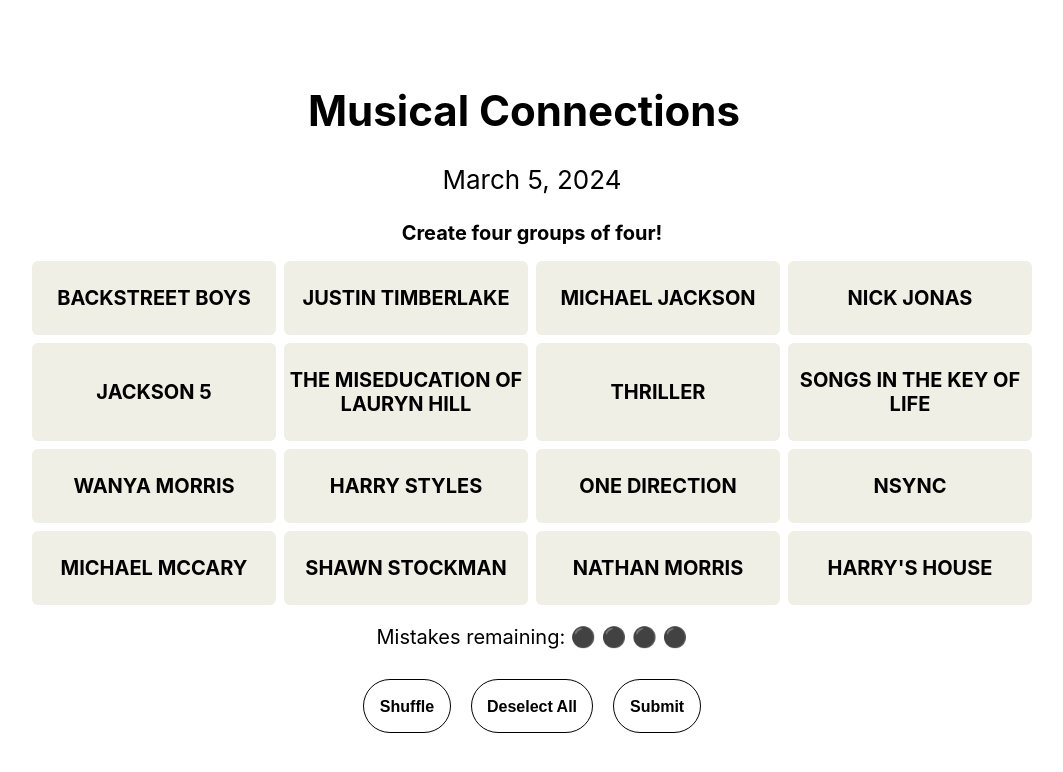
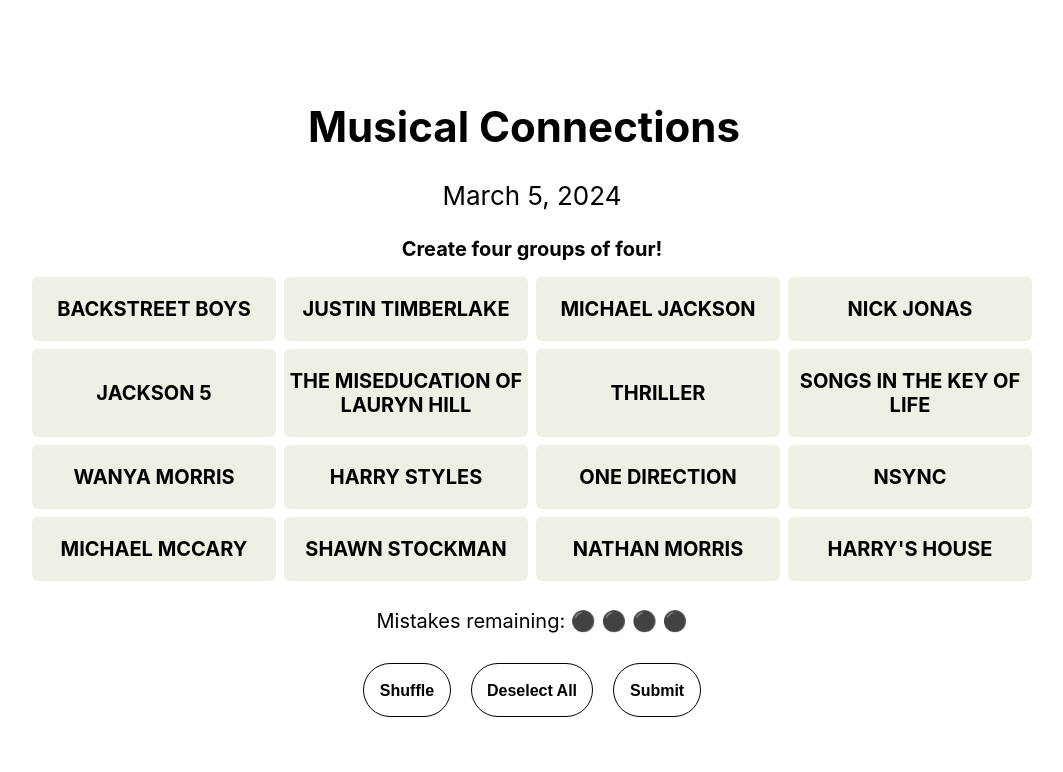
Before and after one commit to roxyabedi/musical-connections, a React (Create React App) app: page / in a window 1280 px wide. Shown: the top 772 px of the page, without its empty margins (108-1171 px from the left). Built offline with nearby package versions, Linux system fonts and the light colour scheme.

Commit message:
fix styling for mistakes remaining and buttons

```diff
--- a/src/App.css
+++ b/src/App.css
@@ -33,15 +33,13 @@
 }
 
 .container {
-  /* grid-template-rows: repeat(4, 1fr); */
   width: 1000px;
   word-wrap: break-word;
   display: grid;
   gap: 8px;
-  height: calc(3 * 8px + 4 * 80px);
-  bottom: 0;
   grid-template-columns: repeat(4, 1fr);
-  /* position: absolute; */
+  grid-template-rows: repeat(4, auto) 1fr;
+  position: relative;
   text-align: center;
   color: rgb(0, 0, 0);
   font-size: 20px;
@@ -133,15 +131,13 @@
   align-items: center;
 }
 
-.mistake {
-  font-size: 20px;
-  display: flex;
-  justify-content: center;
-  align-items: center;
-}
-
 .mistake-container {
   align-items: center;
   justify-content: center;
   text-align: center;
 }
+
+.mistake-buttons-container {
+  grid-column: 1 / -1;
+  text-align: center;
+}
--- a/src/components/Board.js
+++ b/src/components/Board.js
@@ -164,7 +164,7 @@
             wrongGuessState={wrongGuessState}
           />
         ))}
-      </div>
+        <div className="mistake-buttons-container">
   <div className="mistake">
     <Mistakes mistakesRemaining={generateMistakesRemaining()} />
   </div>
@@ -183,6 +183,9 @@
     />
   </div>
 </div>
+
+      </div>
+    </div>
   );
 }
 
```
Lines whose indentation alone changed are shown as unchanged.
